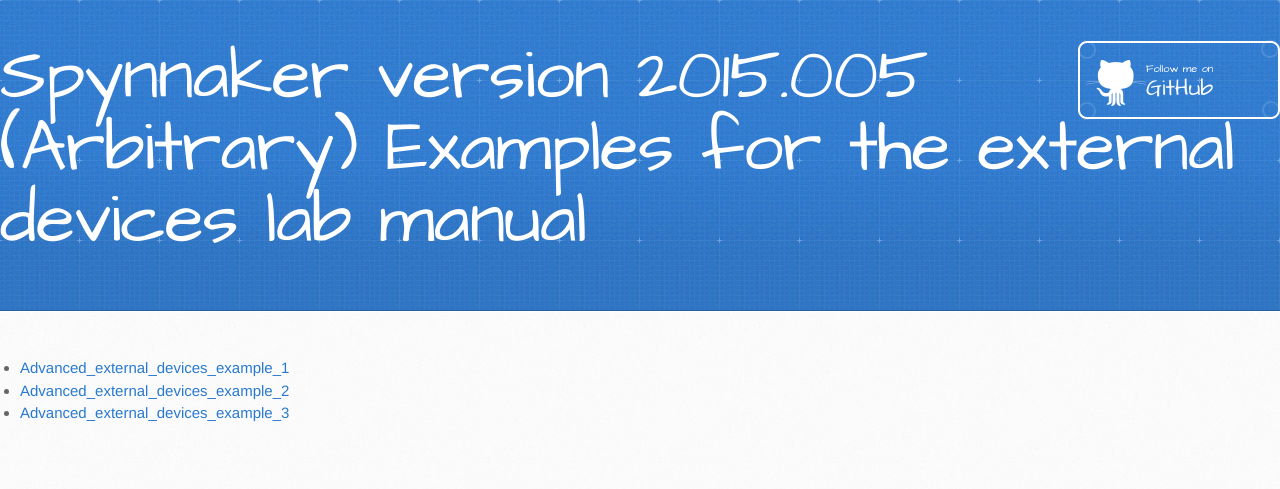
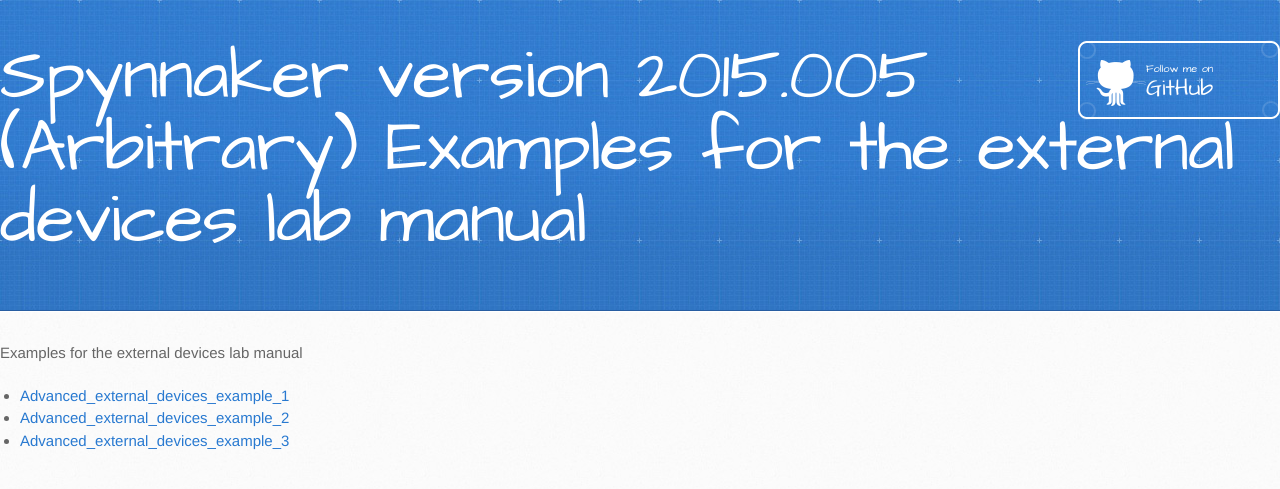
Before and after one commit to SpiNNakerManchester/SpiNNakerManchester.github.io, a Jekyll site: the page built from 2015.005.Arbitrary/examples/index.md, in a window 1280 px wide. Shown: the top 489 px of the page. Built offline with Jekyll 4.4.1, drawn with Linux system fonts in a browser that asks for light colours.

Commit message:
little update to the index.md

```diff
--- a/2015.005.Arbitrary/examples/index.md
+++ b/2015.005.Arbitrary/examples/index.md
@@ -3,6 +3,7 @@
 layout: default
 ---
 
+Examples for the external devices lab manual
 * [Advanced_external_devices_example_1](advanced_external_devices_1.py)
 * [Advanced_external_devices_example_2](advanced_external_devices_2.py)
 * [Advanced_external_devices_example_3](advanced_external_devices_3.py)
```
